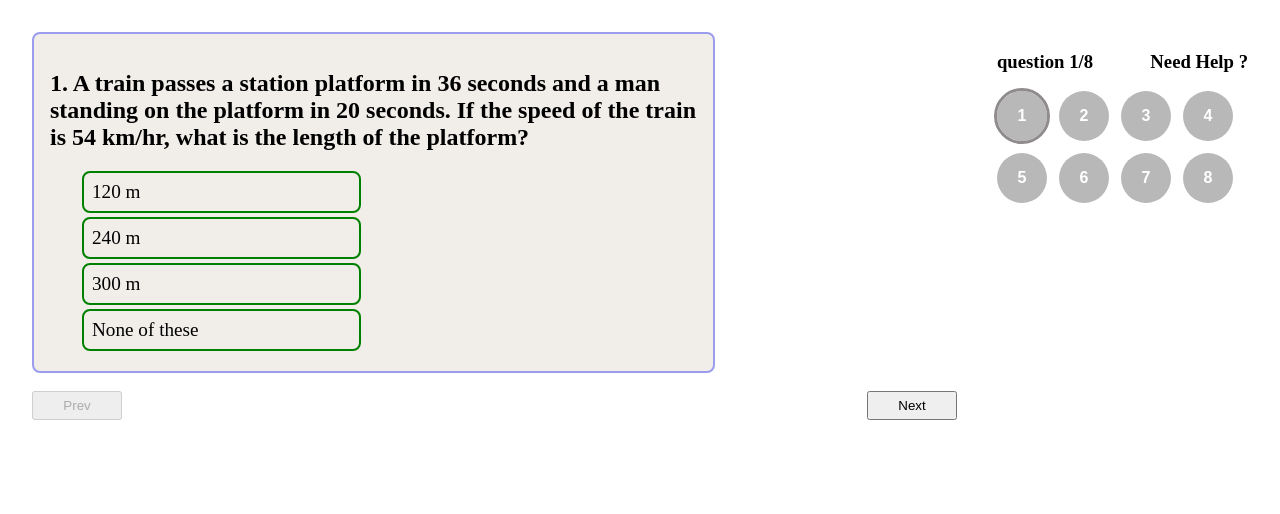
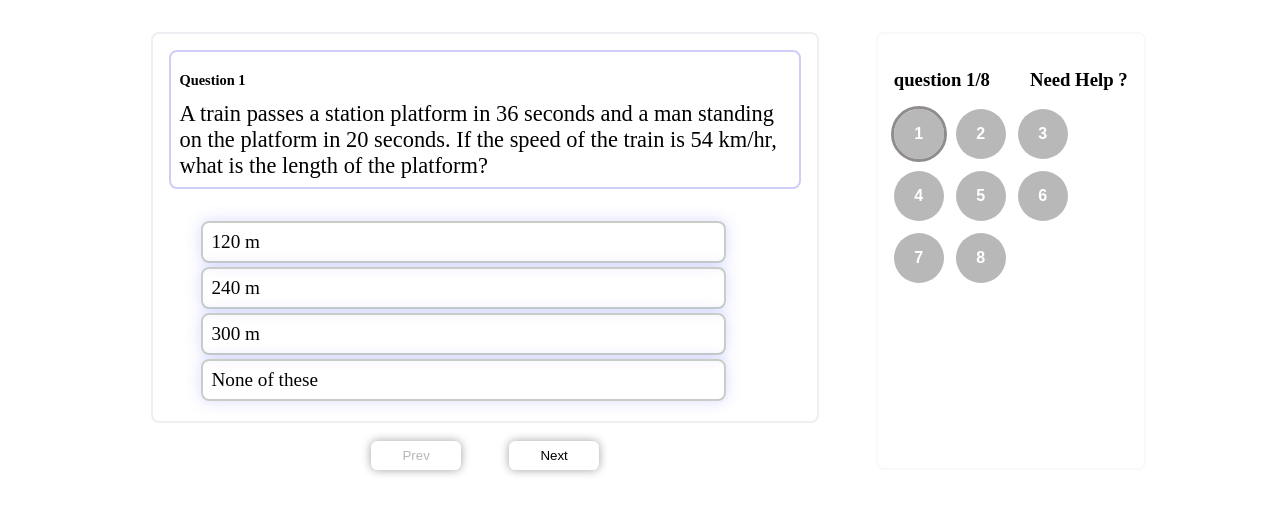
Before and after one commit to Emadsiddig/Quiz-Application-, a React (Vite) app: page / in a window 1280 px wide. Shown: the top 514 px of the page. Built offline with nearby package versions, Linux system fonts and the light colour scheme.

Commit message:
style: add remaining style

```diff
--- a/src/App.css
+++ b/src/App.css
@@ -42,7 +42,7 @@
 }
 
 .correct {
-  background-color: #7a99e0;
+  background-color: #3fdf47;
 }
 
 .wrong {
--- a/src/App.jsx
+++ b/src/App.jsx
@@ -47,19 +47,19 @@ function App() {
   }
 
   return (
-    <div style={{ display: "flex", gap: "40px", padding: "24px" }}>
+    <div className='container'>
 
       {/* Questions with answers*/}
-      <div>
+      <div className='question-buttons'>
         <QuestionsRetrieving questionId={questionId} onAnswer={handleAnswer} /><br />
-        <div style={{ display: "flex", justifyContent: "space-between" }}>
-          <button style={{ width: "90px", padding: "5px" }} onClick={handlePrev} disabled={questionId == 1}>Prev</button>
-          <button style={{ width: "90px", padding: "5px", marginLeft: "10px" }} onClick={handleNext} disabled={questionId == quizQuestions.length - 1}>Next</button>
+        <div className='pre-next-div'>
+          <button  onClick={handlePrev} disabled={questionId == 1}>Prev</button>
+          <button  onClick={handleNext} disabled={questionId == quizQuestions.length - 1}>Next</button>
         </div>
       </div>
 
       {/* SideBar */}
-      <div>
+      <div className="side-bar">
         <div className="header" style={{ display: "flex", flexDirection: "row", justifyContent: "space-between" }}>
           <h3> question {questionId}/{quizQuestions.length}</h3>
           <h3>Need Help ?</h3>
--- a/src/components/QuestionsRetrieving.jsx
+++ b/src/components/QuestionsRetrieving.jsx
@@ -35,7 +35,11 @@ export function QuestionsRetrieving({ questionId, onAnswer }) {
          const hasBeenAnswered = question.selectedIndex !== null;
          return (
             <div key={question.id} className="question-container">
-               <h2>{question.id}. {question.question}</h2>
+               <div className="question-heading">
+                  <h2>Question {question.id}</h2>
+                  <p>{question.question}</p>
+               </div>
+
 
                <div className="radio-buttons">
                   {/* Mapping over the choices and keeping track of their indices using i*/}
@@ -63,7 +67,7 @@ export function QuestionsRetrieving({ questionId, onAnswer }) {
                </div>
                {/* Display Functionality -Explanation displayed after selection */}
                {hasBeenAnswered && (
-                  <div>
+                  <div className='explanation'>
                      <h3>Explanation</h3>
                      <p>{question.explanation}</p>
                   </div>
--- a/src/components/selector.css
+++ b/src/components/selector.css
@@ -29,7 +29,7 @@
 }
 
 .correct {
-  background-color: #7a99e0;
+  background-color: #48e43a;
 }
 
 .wrong {
--- a/src/index.css
+++ b/src/index.css
@@ -2,10 +2,10 @@ body {
     color: black;
 }
 .green .question{
-    background-color: green;
+    background-color: rgb(70, 221, 70);
 }
 .red .question{
-    background-color: red;
+    background-color: rgb(238, 76, 76);
 }
 .container{
     display: flex;
@@ -14,30 +14,76 @@ body {
     width: 80%;
     margin-inline: auto;
 }
+.question-buttons{
+  width: 90%;
+}
 .question{
     margin-left: 2rem;
     margin-bottom: 4px;
     padding: 0.5rem;
-    border: 2px solid green;
-    width: 40%;
+    border: 2px solid rgb(198, 206, 198);
+    box-shadow: 0px 0px 15px rgba(119, 119, 255, 0.277);
+    width: 80%;
     border-radius: 8px;
     font-size: 1.2rem;
 }
 .question-container{
   padding: 1rem;
-  background-color: #f1eeea;
-  width: 70%;
-  border: 2px solid rgb(156, 156, 236);
+  background-color: #ffffff;
+  width: 90%;
+  border: 2px solid rgb(238, 238, 243);
+  border-radius: 8px;
+  margin-inline: auto;
+  display: flex;
+  flex-direction: column;
+  gap: 2rem;
+}
+.question-container .question-heading{
+  border: 2px solid rgb(206, 206, 248);
+  padding: 0.5rem;
   border-radius: 8px;
 }
+.question-heading h2{
+  font-size: 0.9rem;
+
+}
+.question-heading p{
+  font-size: 1.4rem;
+  margin: 0px;
+}
 .side-bar{
-  width: 25%;
-  background-color: rgb(221, 246, 250);
+  width: 30%;
+  background-color: rgb(255, 255, 255);
   padding: 1rem;
   border-radius: 8px;
-  border: 2px solid rgb(175, 175, 245);
+  border: 2px solid rgb(249, 249, 252);
 }
-@media screen and (max-width: 637px){
+.pre-next-div{
+  display: flex;
+  justify-content: center;
+  align-items: center;
+  width: 50%;
+  margin-inline: auto;
+  gap: 3rem;
+}
+.pre-next-div button{
+  width: 90px;
+  padding: 5px;
+  background-color: white;
+  border: 2px solid rgb(255, 255, 255);
+  border-radius: 0.4rem;
+  box-shadow: 0px 0px 10px rgb(161, 161, 161);
+
+}
+.explanation{
+  padding: 0.6rem;
+  border: 2px solid rgb(165, 165, 241);
+  border-radius: 1rem;
+}
+.explanation p{
+  font-size: 1.2rem;
+}
+@media screen and (max-width: 725px){
   .container{
     flex-direction: column;
   }
```
